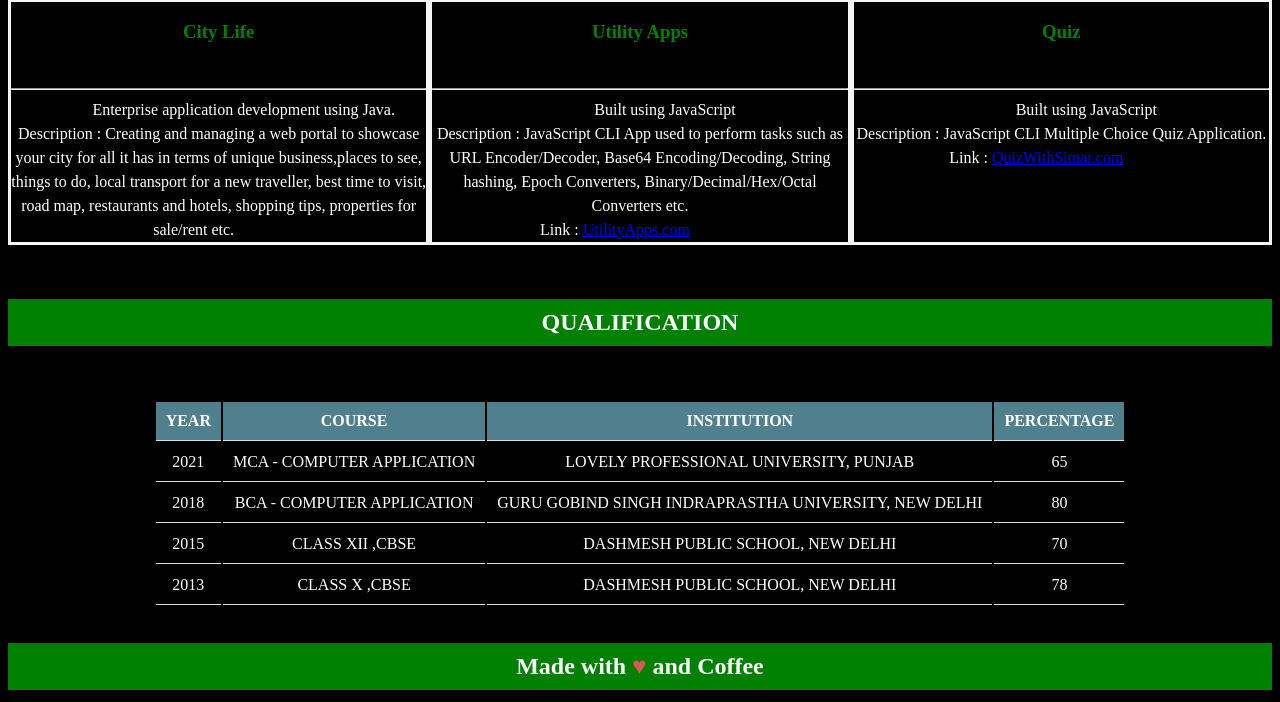
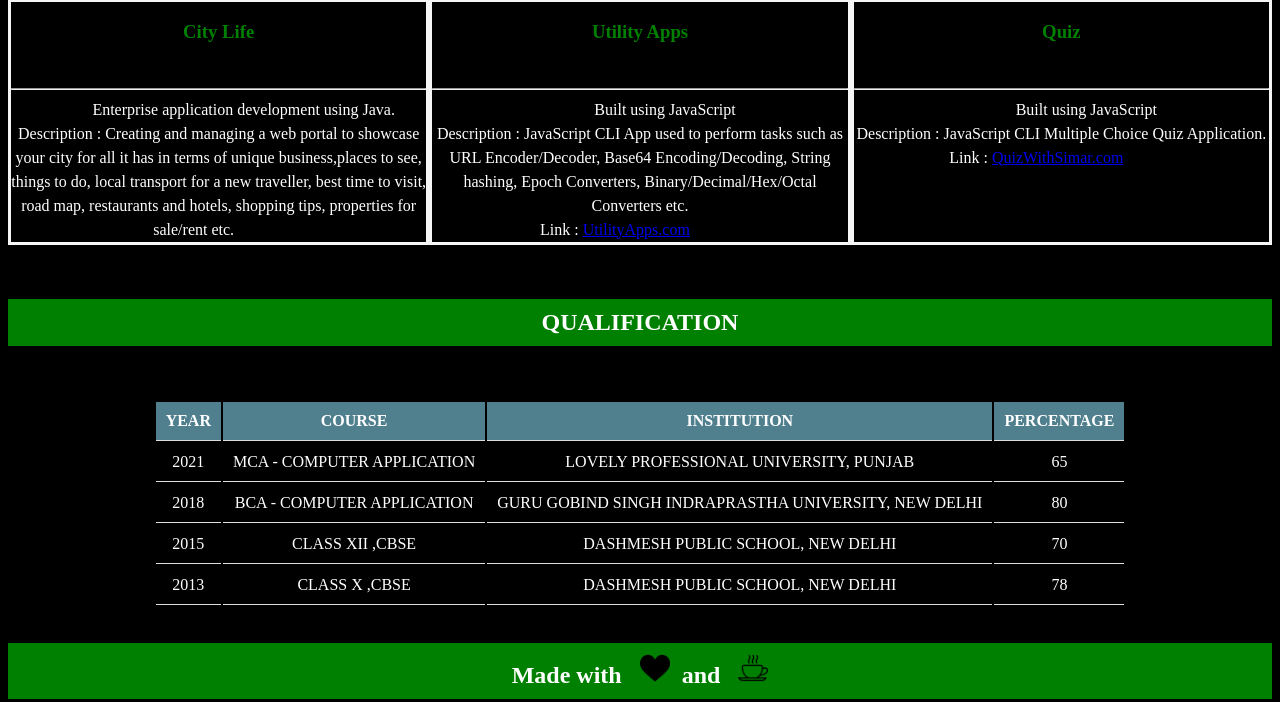
Before and after one commit to kaursima/Portfolio-Simar, a plain HTML site: page index.html in a window 1280 px wide. Shown: the part 697-1399 px from the top of the page. Drawn offline with Linux system fonts and the light colour scheme.

Commit message:
changed coffe and heart icons

```diff
--- a/index.html
+++ b/index.html
@@ -91,11 +91,12 @@
 
         </section>
         <br><br><div class="heading" style="text-transform: none;">
-            Made with <span style="color: #e25555;">&hearts;</span> and Coffee
+            Made with &nbsp; <img src="like.png" height="30px" width="30px">&nbsp; and  &nbsp; <img src="coffee-cup.png" height="30px" width="30px">
 
         </div><br></div>
 
         <footer class="foot">
+            <br>
             <span><a href="https://www.linkedin.com/in/simarpreet-kaur-45467a1b7/" target="_blank"><img src="linkedin.png"  class="icon"></a></span>
             <span><a href="mailto:shbsachdeva64@gmail.com" target="_blank"><img src="gmail.png"  class="icon"></a></span>
             <span><a href="https://www.instagram.com/tmaaaaaatrr/" target="_blank"><img src="instagram.png"  class="icon"></a></span>
```
Also changed, not shown: coffee-cup.png (added), like.png (added), 1 other file.
